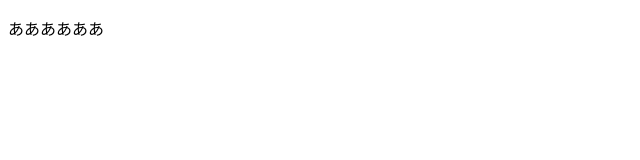
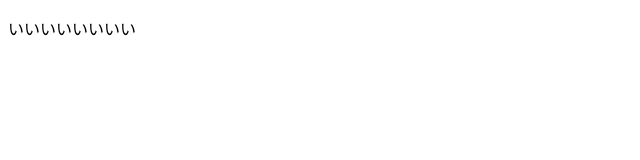
Before and after one commit to ymnk-kohey/portfolio, a plain HTML site: page index.html in a window 1280 px wide. Shown: the full height of the page, 0-640 px from the left. Drawn offline with Linux system fonts and the light colour scheme.

Commit message:
テキストを変更しました。

```diff
--- a/index.html
+++ b/index.html
@@ -6,6 +6,6 @@
     <title>山中｜ポートフォリオサイト</title>
 </head>
 <body>
-    <p>ああああああ</p>
+    <p>いいいいいいいい</p>
 </body>
 </html>
```
